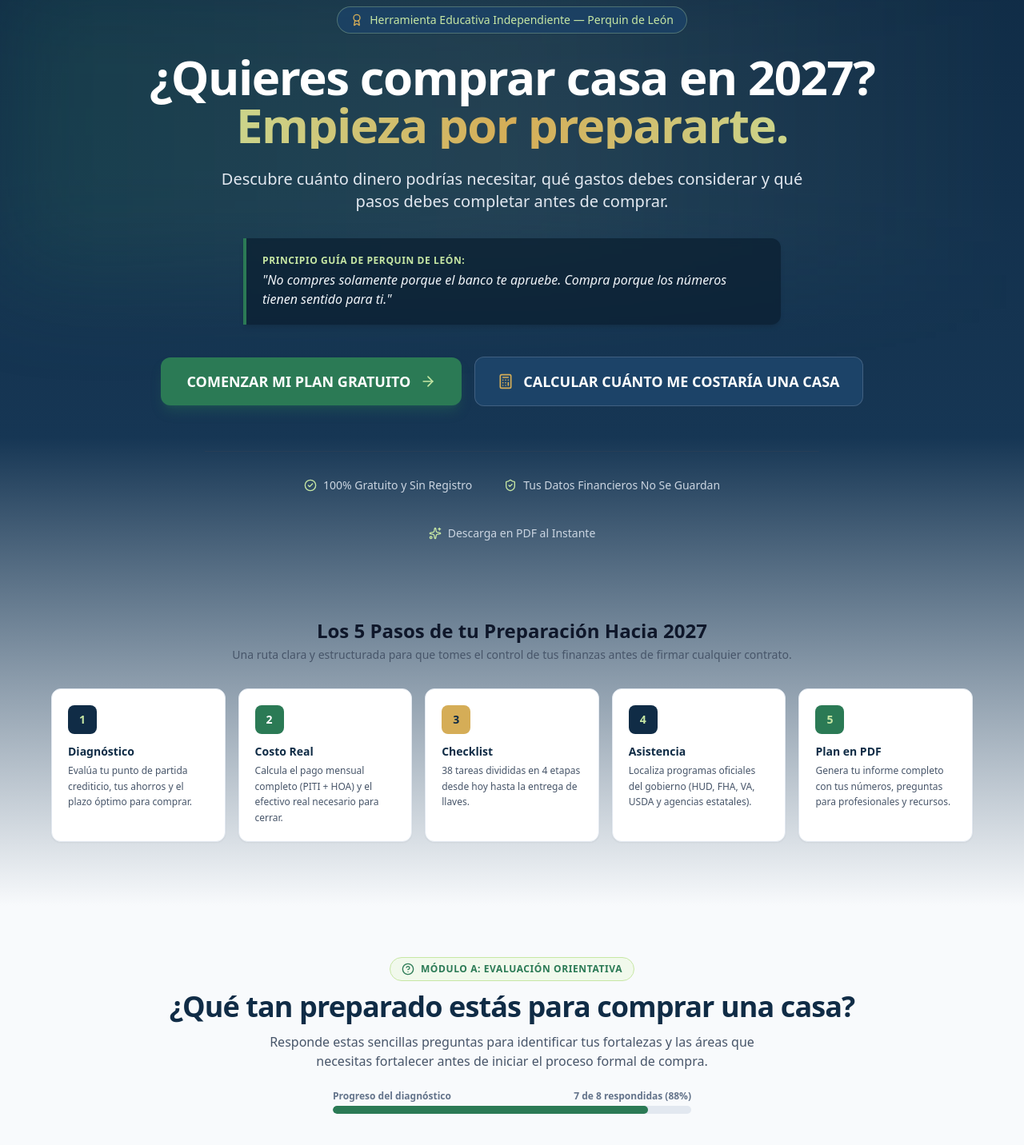
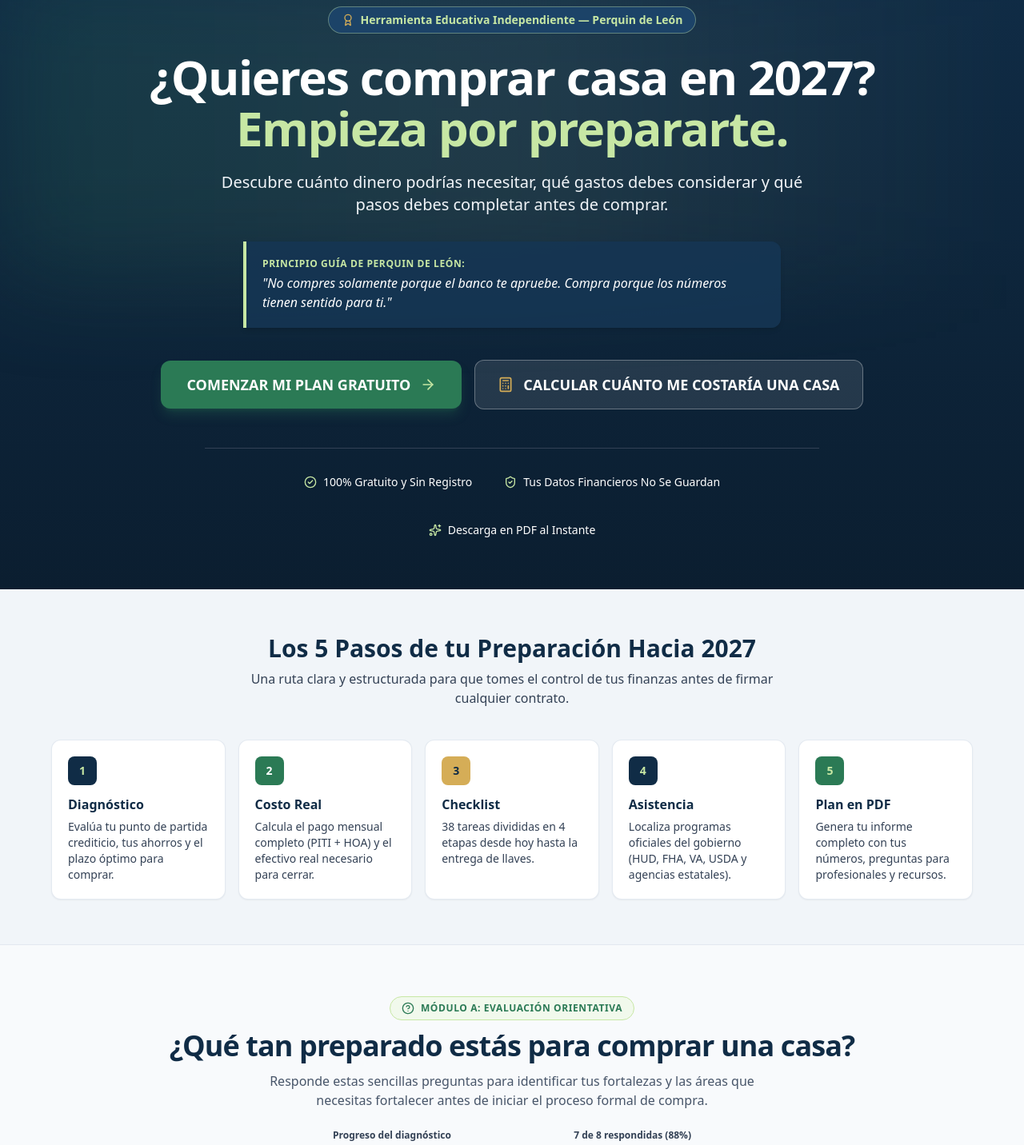
Before and after one commit to Perquindeleon/tu-ruta-comprar-casa-2027, a React (Vite) app: page / in a window 1280 px wide. Shown: the part 100-1532 px from the top of the page at 80% size. Built offline with nearby package versions, Linux system fonts and the light colour scheme.

Commit message:
fix: mejorar contraste de textos y fondos en Hero y modulos

```diff
--- a/src/components/AssistanceModule.tsx
+++ b/src/components/AssistanceModule.tsx
@@ -187,7 +187,7 @@ export const AssistanceModule: React.FC<AssistanceModuleProps> = ({
 
             {/* Card Action */}
             <div className="mt-6 pt-4 border-t border-slate-100 flex items-center justify-between">
-              <span className="text-xs text-slate-400">
+              <span className="text-xs font-medium text-slate-600">
                 {isEn ? 'Official Government Source' : 'Fuente Gubernamental Oficial'}
               </span>
 
--- a/src/components/ChecklistModule.tsx
+++ b/src/components/ChecklistModule.tsx
@@ -118,7 +118,7 @@ export const ChecklistModule: React.FC<ChecklistModuleProps> = ({
                       {isEn ? stage.titleEn : stage.title}
                     </h3>
                   </div>
-                  <p className="text-xs text-slate-300 mt-1 pl-8">
+                  <p className="text-xs text-slate-100 mt-1 pl-8">
                     {isEn ? stage.subtitleEn : stage.subtitle}
                   </p>
                 </div>
@@ -155,7 +155,7 @@ export const ChecklistModule: React.FC<ChecklistModuleProps> = ({
                         className="mt-1 h-5 w-5 rounded border-slate-300 text-[#2B7A55] focus:ring-[#2B7A55] cursor-pointer shrink-0"
                       />
                       <div className="flex-1 text-sm select-none">
-                        <span className={isChecked ? 'line-through text-slate-400' : 'font-medium text-slate-800'}>
+                        <span className={isChecked ? 'line-through text-slate-600 font-medium' : 'font-semibold text-slate-900'}>
                           {itemText}
                         </span>
                       </div>
--- a/src/components/DiagnosticModule.tsx
+++ b/src/components/DiagnosticModule.tsx
@@ -77,7 +77,7 @@ export const DiagnosticModule: React.FC<DiagnosticModuleProps> = ({
 
         {/* Progress Bar */}
         <div className="mt-6 max-w-md mx-auto">
-          <div className="flex justify-between text-xs font-semibold text-slate-500 mb-1">
+          <div className="flex justify-between text-xs font-bold text-slate-700 mb-1.5">
             <span>{isEn ? 'Assessment progress' : 'Progreso del diagnóstico'}</span>
             <span>
               {isEn
@@ -120,7 +120,7 @@ export const DiagnosticModule: React.FC<DiagnosticModuleProps> = ({
                     <div>
                       <span>{isEn ? opt.labelEn : opt.label}</span>
                       {(isEn ? opt.sublabelEn : opt.sublabel) && (
-                        <span className="block text-xs font-normal text-slate-500">
+                        <span className="block text-xs font-medium text-slate-600">
                           {isEn ? opt.sublabelEn : opt.sublabel}
                         </span>
                       )}
@@ -181,7 +181,7 @@ export const DiagnosticModule: React.FC<DiagnosticModuleProps> = ({
                     <div>
                       <span>{isEn ? opt.labelEn : opt.label}</span>
                       {(isEn ? opt.sublabelEn : opt.sublabel) && (
-                        <span className="block text-xs font-normal text-slate-500">
+                        <span className="block text-xs font-medium text-slate-600">
                           {isEn ? opt.sublabelEn : opt.sublabel}
                         </span>
                       )}
@@ -215,7 +215,7 @@ export const DiagnosticModule: React.FC<DiagnosticModuleProps> = ({
                     <div>
                       <span>{isEn ? opt.labelEn : opt.label}</span>
                       {(isEn ? opt.sublabelEn : opt.sublabel) && (
-                        <span className="block text-xs font-normal text-slate-500">
+                        <span className="block text-xs font-medium text-slate-600">
                           {isEn ? opt.sublabelEn : opt.sublabel}
                         </span>
                       )}
--- a/src/components/EducationModule.tsx
+++ b/src/components/EducationModule.tsx
@@ -126,10 +126,10 @@ export const EducationModule: React.FC = () => {
               >
                 <div className="space-y-1">
                   <div className="flex items-center space-x-2">
-                    <span className="text-[10px] font-extrabold uppercase tracking-wider px-2 py-0.5 rounded bg-slate-100 text-slate-600">
+                    <span className="text-[10px] font-extrabold uppercase tracking-wider px-2 py-0.5 rounded bg-[#102C46]/10 text-[#102C46]">
                       {art.category}
                     </span>
-                    <span className="text-[11px] text-slate-400">
+                    <span className="text-[11px] font-medium text-slate-600">
                       {isEn ? `Updated: ${art.lastUpdated}` : `Actualizado: ${art.lastUpdated}`}
                     </span>
                   </div>
--- a/src/components/Hero.tsx
+++ b/src/components/Hero.tsx
@@ -14,13 +14,15 @@ export const Hero: React.FC<HeroProps> = ({ onStartDiagnostic, onGoToCalculator
   const appConfig = getAppConfig(lang);
 
   return (
-    <div className="relative bg-gradient-to-b from-[#102C46] via-[#163654] to-slate-50 pt-12 pb-20 px-4 sm:px-6 lg:px-8 text-white overflow-hidden">
+    <div>
+      {/* Dark Navy Hero Banner */}
+      <div className="relative bg-gradient-to-b from-[#102C46] to-[#0B1E30] pt-12 pb-16 px-4 sm:px-6 lg:px-8 text-white overflow-hidden">
         {/* Decorative background glow */}
         <div className="absolute top-0 left-1/2 -translate-x-1/2 w-full max-w-7xl h-96 bg-gradient-to-r from-[#2B7A55]/20 via-[#C7E7A4]/10 to-transparent blur-3xl pointer-events-none" />
 
         <div className="max-w-5xl mx-auto relative z-10 text-center">
           {/* Brand Tag / Badge */}
-        <div className="inline-flex items-center space-x-2 bg-[#1C4368]/80 border border-[#C7E7A4]/30 px-4 py-1.5 rounded-full text-xs sm:text-sm font-medium text-[#C7E7A4] mb-6 shadow-sm">
+          <div className="inline-flex items-center space-x-2 bg-[#1C4368] border border-[#C7E7A4]/40 px-4 py-1.5 rounded-full text-xs sm:text-sm font-semibold text-[#C7E7A4] mb-6 shadow-sm">
             <Award className="w-4 h-4 text-[#D5AD57]" />
             <span>
               {isEn
@@ -32,30 +34,30 @@ export const Hero: React.FC<HeroProps> = ({ onStartDiagnostic, onGoToCalculator
           {/* Main Title */}
           <h1 className="text-3xl sm:text-5xl lg:text-6xl font-extrabold tracking-tight text-white mb-6 leading-tight">
             {isEn ? 'Want to buy a home in 2027?' : '¿Quieres comprar casa en 2027?'}{' '}
-          <span className="block text-transparent bg-clip-text bg-gradient-to-r from-[#C7E7A4] via-[#D5AD57] to-[#C7E7A4]">
+            <span className="block text-[#C7E7A4] mt-1">
               {isEn ? 'Start by preparing today.' : 'Empieza por prepararte.'}
             </span>
           </h1>
 
           {/* Subtitle */}
-        <p className="max-w-3xl mx-auto text-lg sm:text-xl text-slate-200 mb-8 leading-relaxed font-normal">
+          <p className="max-w-3xl mx-auto text-lg sm:text-xl text-slate-100 mb-8 leading-relaxed font-normal">
             {isEn
               ? 'Discover how much money you might need, which hidden expenses to consider, and the exact steps to complete before buying.'
               : 'Descubre cuánto dinero podrías necesitar, qué gastos debes considerar y qué pasos debes completar antes de comprar.'}
           </p>
 
           {/* Brand Quote Box */}
-        <div className="max-w-2xl mx-auto mb-10 bg-[#0B1E30]/70 border-l-4 border-[#2B7A55] p-4 sm:p-5 rounded-r-xl text-left backdrop-blur-sm shadow-md">
+          <div className="max-w-2xl mx-auto mb-10 bg-[#163654]/90 border-l-4 border-[#C7E7A4] p-4 sm:p-5 rounded-r-xl text-left shadow-md">
             <p className="text-[#C7E7A4] text-xs uppercase tracking-wider font-bold mb-1">
               {isEn ? 'Perquin de León’s Guiding Principle:' : 'Principio Guía de Perquin de León:'}
             </p>
-          <p className="text-sm sm:text-base text-slate-100 font-medium italic">
+            <p className="text-sm sm:text-base text-white font-medium italic">
               "{appConfig.slogan}"
             </p>
           </div>
 
           {/* CTA Buttons */}
-        <div className="flex flex-col sm:flex-row items-center justify-center gap-4 mb-14">
+          <div className="flex flex-col sm:flex-row items-center justify-center gap-4 mb-12">
             <button
               onClick={onStartDiagnostic}
               className="w-full sm:w-auto inline-flex items-center justify-center space-x-3 bg-[#2B7A55] hover:bg-[#36986A] text-white px-8 py-4 rounded-xl text-base sm:text-lg font-bold shadow-lg shadow-[#2B7A55]/30 transition-all transform hover:-translate-y-0.5 focus:outline-none focus:ring-4 focus:ring-[#C7E7A4]"
@@ -66,7 +68,7 @@ export const Hero: React.FC<HeroProps> = ({ onStartDiagnostic, onGoToCalculator
 
             <button
               onClick={onGoToCalculator}
-            className="w-full sm:w-auto inline-flex items-center justify-center space-x-3 bg-[#1C4368] hover:bg-[#235381] text-white border border-slate-400/30 px-7 py-4 rounded-xl text-base sm:text-lg font-semibold transition-all focus:outline-none focus:ring-4 focus:ring-slate-400"
+              className="w-full sm:w-auto inline-flex items-center justify-center space-x-3 bg-white/10 hover:bg-white/20 text-white border border-white/30 px-7 py-4 rounded-xl text-base sm:text-lg font-semibold transition-all focus:outline-none focus:ring-4 focus:ring-slate-300"
             >
               <Calculator className="w-5 h-5 text-[#D5AD57]" />
               <span>{isEn ? 'CALCULATE HOW MUCH A HOME WOULD COST' : 'CALCULAR CUÁNTO ME COSTARÍA UNA CASA'}</span>
@@ -74,7 +76,7 @@ export const Hero: React.FC<HeroProps> = ({ onStartDiagnostic, onGoToCalculator
           </div>
 
           {/* Feature Badges */}
-        <div className="flex flex-wrap items-center justify-center gap-6 sm:gap-10 text-xs sm:text-sm text-slate-300 border-t border-slate-700/50 pt-8 max-w-3xl mx-auto">
+          <div className="flex flex-wrap items-center justify-center gap-6 sm:gap-10 text-xs sm:text-sm text-white font-medium border-t border-slate-700 pt-8 max-w-3xl mx-auto">
             <div className="flex items-center space-x-2">
               <CheckCircle2 className="w-4 h-4 text-[#C7E7A4]" />
               <span>{isEn ? '100% Free & No Sign-Up Required' : '100% Gratuito y Sin Registro'}</span>
@@ -89,14 +91,16 @@ export const Hero: React.FC<HeroProps> = ({ onStartDiagnostic, onGoToCalculator
             </div>
           </div>
         </div>
+      </div>
 
-      {/* Five Steps Roadmap Card Grid */}
-      <div className="max-w-6xl mx-auto mt-16 pt-8">
-        <div className="text-center mb-8">
-          <h2 className="text-xl sm:text-2xl font-bold text-slate-900">
+      {/* Five Steps Roadmap Section on Clean Light Background (High Contrast) */}
+      <div className="bg-slate-100 border-b border-slate-200 py-14 px-4 sm:px-6 lg:px-8">
+        <div className="max-w-6xl mx-auto">
+          <div className="text-center mb-10">
+            <h2 className="text-2xl sm:text-3xl font-extrabold text-[#102C46]">
               {isEn ? 'The 5 Steps of Your 2027 Preparation' : 'Los 5 Pasos de tu Preparación Hacia 2027'}
             </h2>
-          <p className="text-slate-600 text-sm mt-1">
+            <p className="text-slate-700 text-sm sm:text-base mt-2 font-medium max-w-2xl mx-auto">
               {isEn
                 ? 'A clear, structured roadmap to take control of your finances before signing any contract.'
                 : 'Una ruta clara y estructurada para que tomes el control de tus finanzas antes de firmar cualquier contrato.'}
@@ -104,70 +108,70 @@ export const Hero: React.FC<HeroProps> = ({ onStartDiagnostic, onGoToCalculator
           </div>
 
           <div className="grid grid-cols-1 md:grid-cols-5 gap-4">
-          <div className="bg-white rounded-xl p-5 shadow-sm border border-slate-200 text-slate-800 hover:shadow-md transition-shadow">
+            <div className="bg-white rounded-xl p-5 shadow-sm border border-slate-200/90 text-slate-800 hover:shadow-md transition-shadow">
               <div className="w-9 h-9 rounded-lg bg-[#102C46] text-[#C7E7A4] flex items-center justify-center font-bold text-sm mb-3">
                 1
               </div>
-            <h3 className="font-bold text-sm text-[#102C46] mb-1">
+              <h3 className="font-bold text-base text-[#102C46] mb-1.5">
                 {isEn ? 'Assessment' : 'Diagnóstico'}
               </h3>
-            <p className="text-xs text-slate-600 leading-relaxed">
+              <p className="text-xs sm:text-sm text-slate-700 leading-relaxed">
                 {isEn
                   ? 'Evaluate your credit starting point, savings, and optimal timeline to buy.'
                   : 'Evalúa tu punto de partida crediticio, tus ahorros y el plazo óptimo para comprar.'}
               </p>
             </div>
 
-          <div className="bg-white rounded-xl p-5 shadow-sm border border-slate-200 text-slate-800 hover:shadow-md transition-shadow">
+            <div className="bg-white rounded-xl p-5 shadow-sm border border-slate-200/90 text-slate-800 hover:shadow-md transition-shadow">
               <div className="w-9 h-9 rounded-lg bg-[#2B7A55] text-white flex items-center justify-center font-bold text-sm mb-3">
                 2
               </div>
-            <h3 className="font-bold text-sm text-[#102C46] mb-1">
+              <h3 className="font-bold text-base text-[#102C46] mb-1.5">
                 {isEn ? 'True Cost' : 'Costo Real'}
               </h3>
-            <p className="text-xs text-slate-600 leading-relaxed">
+              <p className="text-xs sm:text-sm text-slate-700 leading-relaxed">
                 {isEn
                   ? 'Calculate your full monthly payment (PITI + HOA) and total cash needed to close.'
                   : 'Calcula el pago mensual completo (PITI + HOA) y el efectivo real necesario para cerrar.'}
               </p>
             </div>
 
-          <div className="bg-white rounded-xl p-5 shadow-sm border border-slate-200 text-slate-800 hover:shadow-md transition-shadow">
+            <div className="bg-white rounded-xl p-5 shadow-sm border border-slate-200/90 text-slate-800 hover:shadow-md transition-shadow">
               <div className="w-9 h-9 rounded-lg bg-[#D5AD57] text-[#102C46] flex items-center justify-center font-bold text-sm mb-3">
                 3
               </div>
-            <h3 className="font-bold text-sm text-[#102C46] mb-1">
+              <h3 className="font-bold text-base text-[#102C46] mb-1.5">
                 {isEn ? 'Checklist' : 'Checklist'}
               </h3>
-            <p className="text-xs text-slate-600 leading-relaxed">
+              <p className="text-xs sm:text-sm text-slate-700 leading-relaxed">
                 {isEn
                   ? '38 tasks across 4 stages from today until you get the keys.'
                   : '38 tareas divididas en 4 etapas desde hoy hasta la entrega de llaves.'}
               </p>
             </div>
 
-          <div className="bg-white rounded-xl p-5 shadow-sm border border-slate-200 text-slate-800 hover:shadow-md transition-shadow">
+            <div className="bg-white rounded-xl p-5 shadow-sm border border-slate-200/90 text-slate-800 hover:shadow-md transition-shadow">
               <div className="w-9 h-9 rounded-lg bg-[#102C46] text-[#C7E7A4] flex items-center justify-center font-bold text-sm mb-3">
                 4
               </div>
-            <h3 className="font-bold text-sm text-[#102C46] mb-1">
+              <h3 className="font-bold text-base text-[#102C46] mb-1.5">
                 {isEn ? 'Assistance' : 'Asistencia'}
               </h3>
-            <p className="text-xs text-slate-600 leading-relaxed">
+              <p className="text-xs sm:text-sm text-slate-700 leading-relaxed">
                 {isEn
                   ? 'Find official government programs (HUD, FHA, VA, USDA, and state agencies).'
                   : 'Localiza programas oficiales del gobierno (HUD, FHA, VA, USDA y agencias estatales).'}
               </p>
             </div>
 
-          <div className="bg-white rounded-xl p-5 shadow-sm border border-slate-200 text-slate-800 hover:shadow-md transition-shadow">
+            <div className="bg-white rounded-xl p-5 shadow-sm border border-slate-200/90 text-slate-800 hover:shadow-md transition-shadow">
               <div className="w-9 h-9 rounded-lg bg-[#2B7A55] text-[#C7E7A4] flex items-center justify-center font-bold text-sm mb-3">
                 5
               </div>
-            <h3 className="font-bold text-sm text-[#102C46] mb-1">
+              <h3 className="font-bold text-base text-[#102C46] mb-1.5">
                 {isEn ? 'PDF Plan' : 'Plan en PDF'}
               </h3>
-            <p className="text-xs text-slate-600 leading-relaxed">
+              <p className="text-xs sm:text-sm text-slate-700 leading-relaxed">
                 {isEn
                   ? 'Generate your full report with your numbers, questions for pros, and official links.'
                   : 'Genera tu informe completo con tus números, preguntas para profesionales y recursos.'}
@@ -176,5 +180,6 @@ export const Hero: React.FC<HeroProps> = ({ onStartDiagnostic, onGoToCalculator
           </div>
         </div>
       </div>
+    </div>
   );
 };
--- a/src/components/PdfExportModule.tsx
+++ b/src/components/PdfExportModule.tsx
@@ -169,7 +169,7 @@ export const PdfExportModule: React.FC<PdfExportModuleProps> = ({
                 : 'Mi Plan para Comprar Casa en 2027 — Perquin de León'}
             </h3>
 
-            <p className="text-xs sm:text-sm text-slate-300 max-w-xl mx-auto leading-relaxed">
+            <p className="text-xs sm:text-sm text-slate-100 max-w-xl mx-auto leading-relaxed">
               {isEn
                 ? 'Includes your readiness assessment, monthly payment breakdown, upfront cash required, rate comparison, 4-stage checklist, and essential questions for your lender, agent, and inspector.'
                 : 'Incluye tu diagnóstico, desglose del pago mensual, efectivo inicial necesario, comparación de tasas, tu checklist de 4 etapas y las preguntas clave para el banco, agente e inspector.'}
```
Also changed, not shown: src/components/CalculatorModule.tsx (+11 -11 lines), src/components/Footer.tsx (+7 -7 lines). Lines whose indentation alone changed are shown as unchanged.
